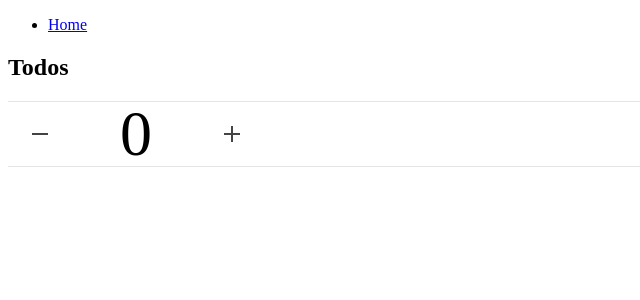
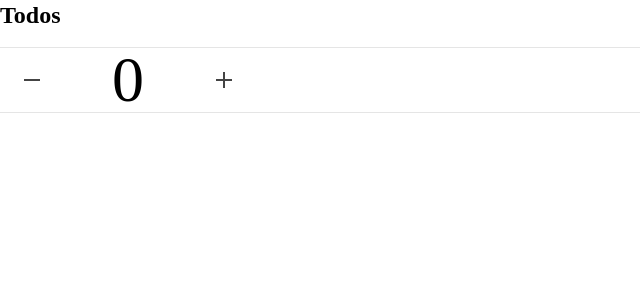
Before and after one commit to karesztrk/todos, a SvelteKit app: page / in a window 1280 px wide. Shown: the top 300 px of the page, without its empty margins (0-640 px from the left). Built offline with nearby package versions, Linux system fonts and the light colour scheme.

Commit message:
CSS reset

```diff
--- /dev/null
+++ b/src/reset.css
@@ -0,0 +1,121 @@
+/* Box sizing rules */
+*,
+*::before,
+*::after {
+	box-sizing: border-box;
+}
+
+/* Prevent font size inflation */
+html {
+	-moz-text-size-adjust: none;
+	-webkit-text-size-adjust: none;
+	text-size-adjust: none;
+}
+
+/* Remove default margin in favour of better control in authored CSS */
+body,
+h1,
+h2,
+h3,
+h4,
+p,
+figure,
+blockquote,
+dl,
+dd {
+	margin: 0;
+}
+
+/* Remove list styles on ul, ol elements with a list role, which suggests default styling will be removed */
+ul[role='list'],
+ol[role='list'] {
+	list-style: none;
+}
+
+/* Set core body defaults */
+body {
+	min-block-size: 100vh;
+	line-height: 1.5;
+}
+
+/* Set shorter line heights on headings and interactive elements */
+h1,
+h2,
+h3,
+h4,
+h5,
+button,
+input,
+label {
+	line-height: 1.3;
+}
+
+/* Balance text wrapping on headings */
+h1,
+h2,
+h3,
+h4,
+h5 {
+	text-wrap: balance;
+}
+
+/* A elements that don't have a class get default styles */
+a:not([class]) {
+	text-decoration-skip-ink: auto;
+	color: currentColor;
+}
+
+/* Make images easier to work with */
+img,
+picture {
+	max-inline-size: 100%;
+	block-size: auto;
+	vertical-align: middle;
+	font-style: italic;
+	background-repeat: no-repeat;
+	background-size: cover;
+	shape-margin: 0.75rem;
+}
+
+img,
+figure,
+figcaption,
+picture {
+	text-align: center;
+}
+
+figcaption {
+	font-style: italic;
+	padding-block: 6px;
+}
+
+/* Inherit fonts for inputs and buttons */
+input,
+button,
+textarea,
+select {
+	font: inherit;
+	letter-spacing: inherit;
+	word-spacing: inherit;
+}
+
+/* Make sure textareas without a rows attribute are not tiny */
+textarea:not([rows]) {
+	min-block-size: 10em;
+}
+
+/* Anything that has been anchored to should have extra scroll margin */
+:target {
+	scroll-margin-block: 5ex;
+}
+
+button {
+	cursor: pointer;
+}
+
+/* Makes larger text blocks well-balanced */
+p,
+li,
+figcaption {
+	text-wrap: pretty;
+}
--- a/src/routes/+layout.svelte
+++ b/src/routes/+layout.svelte
@@ -1,5 +1,6 @@
 <script lang="ts">
 	import Header from './Header.svelte';
+	import '../reset.css';
 	import '../app.css';
 
 	let { children } = $props();
--- a/src/routes/Header.svelte
+++ b/src/routes/Header.svelte
@@ -1,15 +1,8 @@
 <script lang="ts">
-	import { page } from '$app/stores';
 </script>
 
 <header>
-	<nav>
-		<ul>
-			<li aria-current={$page.url.pathname === '/' ? 'page' : undefined}>
-				<a href="/">Home</a>
-			</li>
-		</ul>
-	</nav>
+	<nav></nav>
 </header>
 
 <style>
```
